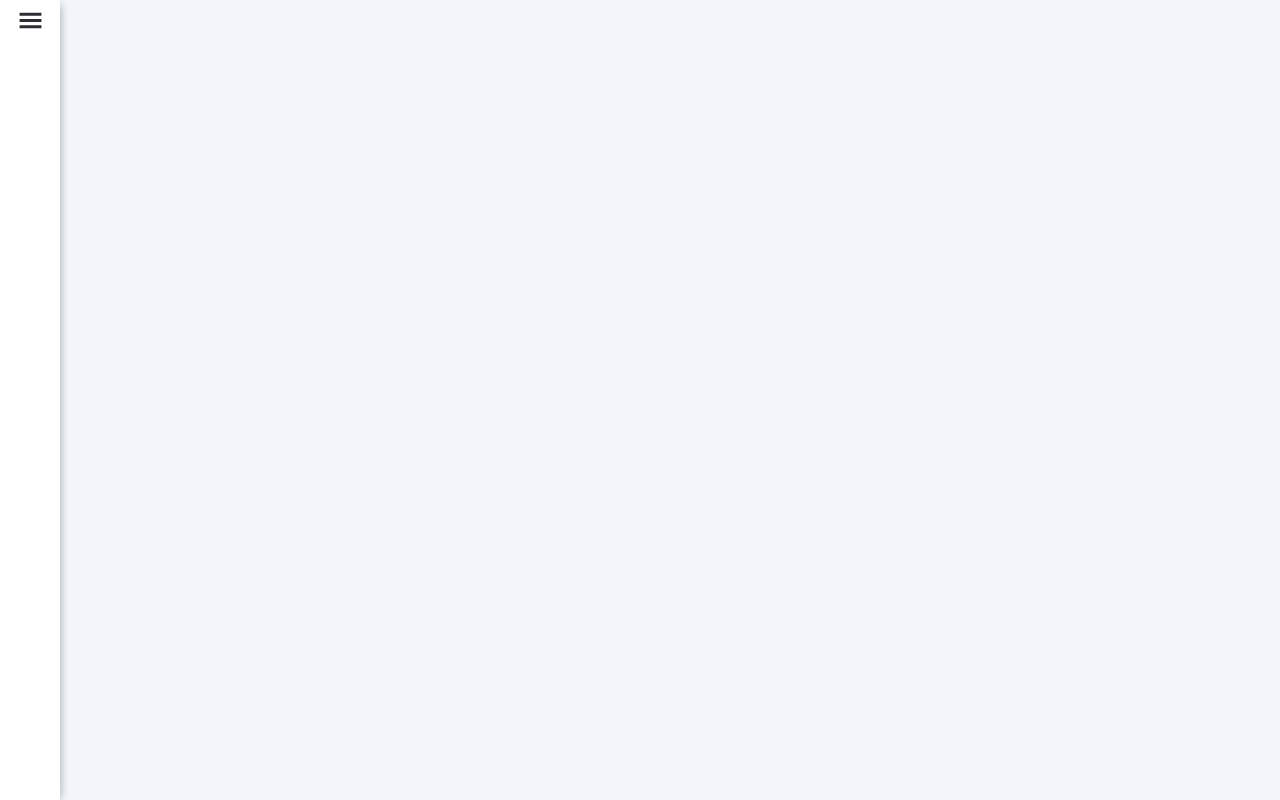
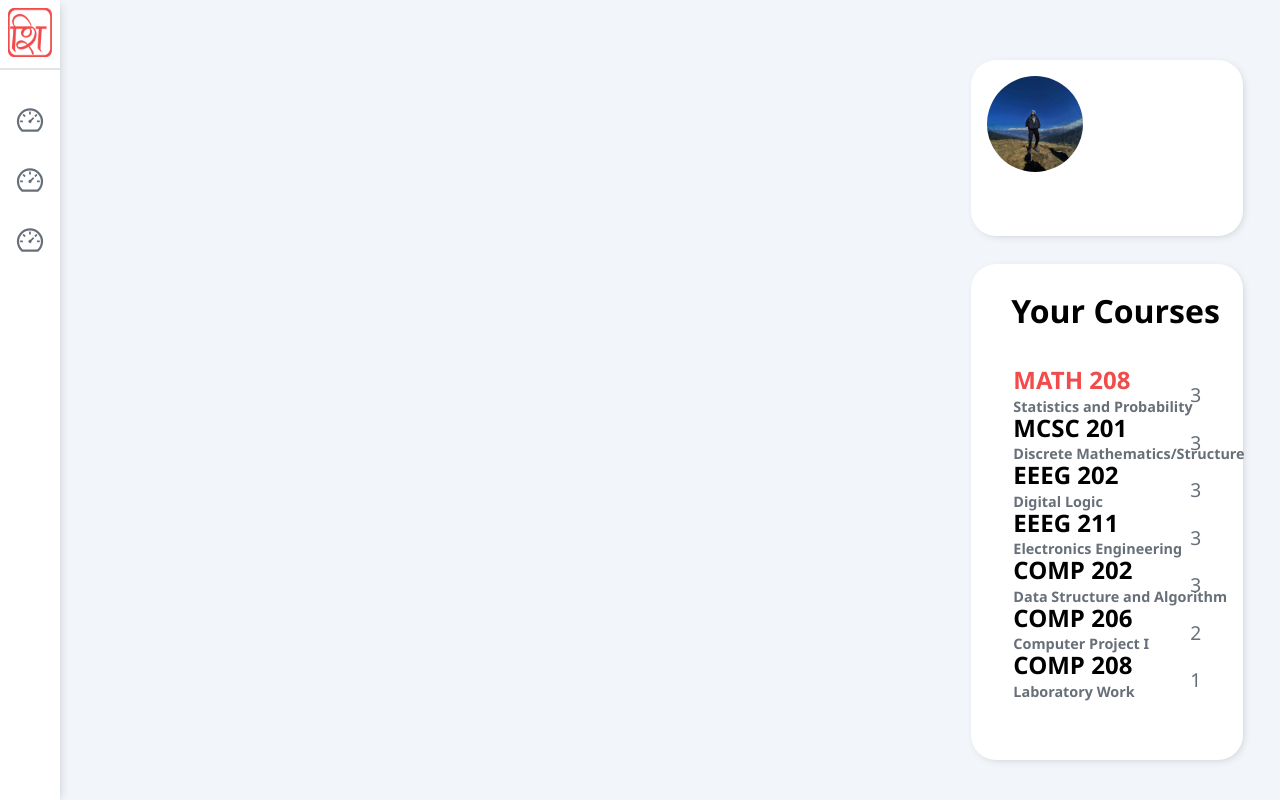
Before and after one commit to arpandaze/sikshyalaya, a React (Create React App) app in the folder frontend/: page /dashboard in a window 1280 px wide. Built offline with nearby package versions, Linux system fonts and the light colour scheme.

Commit message:
Finished reoccuring components and assets

```diff
--- /dev/null
+++ b/frontend/src/components/CourseBox.jsx
@@ -0,0 +1,97 @@
+import React, { useState } from "react";
+import { makeStyles, useTheme } from "@material-ui/core/styles";
+import colorscheme from "../utils/colors";
+import Grid from "@material-ui/core/Grid";
+import Box from "@material-ui/core/Box";
+import Image from "./Image";
+import profile from "../assets/pp.jpg";
+
+const styleSheet = {
+  courseBox: {
+    width: "85%",
+    height: "62vh",
+    position: "relative",
+    top: "11vh",
+    borderRadius: "25px",
+    background: colorscheme.white,
+    boxShadow: "2px 2px 10px -3px rgba(0,0,0,0.2)",
+  },
+
+  courseTextTitle: {
+    fontSize: "2em",
+    fontWeight: "bold",
+    position: "relative",
+    top: "25px",
+    left: "40px",
+  },
+  courseDetailBoxContainer: {
+    position: "relative",
+    top: "40px",
+  },
+  courseDetailBox: {
+    height: "3.4vw",
+    padding: "2px",
+  },
+  courseTextCode: {
+    fontSize: "1.5em",
+    fontWeight: "bold",
+    position: "relative",
+    top: "20px",
+    left: "40px",
+    lineHeight: "0.95em",
+    listStyleType: "none",
+  },
+  courseTextCodeSelected: {
+    fontSize: "1.5em",
+    fontWeight: "bold",
+    position: "relative",
+    top: "20px",
+    left: "40px",
+    lineHeight: "0.95em",
+    listStyleType: "none",
+    color: colorscheme.red4,
+  },
+  courseTextName: {
+    fontSize: "0.6em",
+    fontWeight: "600",
+    position: "relative",
+    listStyleType: "none",
+    color: colorscheme.grey1,
+  },
+  courseTextCredit: {
+    fontSize: "0.8em",
+    fontWeight: "400",
+    position: "absolute",
+    top: "15px",
+    right: "80px",
+    listStyleType: "none",
+    color: colorscheme.grey1,
+  },
+};
+const CourseBox = ({ courseList, selected, ...rest }) => {
+  return (
+    <>
+      <p style={styleSheet.courseTextTitle}>Your Courses</p>
+      {courseList.map((course) => (
+        <div style={styleSheet.courseDetailBoxContainer}>
+          <div style={styleSheet.courseDetailBox}>
+            <li
+              key={course.sn}
+              style={
+                selected == course.sn
+                  ? styleSheet.courseTextCodeSelected
+                  : styleSheet.courseTextCode
+              }
+            >
+              {course.code} <br></br>
+              <a style={styleSheet.courseTextName}>{course.name}</a>
+              <a style={styleSheet.courseTextCredit}>{course.credit}</a>
+            </li>
+          </div>
+        </div>
+      ))}
+    </>
+  );
+};
+
+export default CourseBox;
--- a/frontend/src/components/Image.jsx
+++ b/frontend/src/components/Image.jsx
@@ -7,8 +7,9 @@ const styleSheet = {
   },
 };
 
-const Image = ({ src, alt, ...rest }) => {
-  return <img {...rest} src={src} alt={alt} style={styleSheet.image} />;
+const Image = ({ src, alt, addStyles, ...rest }) => {
+  const finalStyles = { ...styleSheet.image, ...addStyles };
+  return <img {...rest} src={src} alt={alt} style={finalStyles} />;
 };
 
 export default Image;
--- /dev/null
+++ b/frontend/src/components/NavIcons.jsx
@@ -0,0 +1,49 @@
+import React, { useState } from "react";
+import colorscheme from "../utils/colors";
+import Grid from "@material-ui/core/Grid";
+import { Tooltip } from "@material-ui/core";
+
+const styleSheet = {
+  iconStyle: {
+    display: "flex",
+    marginTop: "30px",
+    cursor: "pointer",
+  },
+  verticalLine: {
+    display: "flex",
+    width: "5px",
+    height: "10px",
+    backgroundColor: colorscheme.red3,
+    margin: "0px",
+  },
+};
+
+const NavIcons = ({ name, title, icon, iconHovered, ...rest }) => {
+  const [hovered, setHovered] = useState(false);
+  const [clicked, setClicked] = useState(false);
+  const tooltip = false;
+
+  return (
+    <Tooltip title={title} disableHoverListener={tooltip} placement="right">
+      <Grid item>
+        <div
+          {...rest}
+          onMouseEnter={() => {
+            setHovered(true);
+          }}
+          onMouseLeave={() => {
+            setHovered(false);
+          }}
+          onClick={() => {
+            setClicked(true);
+          }}
+          style={styleSheet.iconStyle}
+        >
+          {hovered ? iconHovered : icon}
+        </div>
+      </Grid>
+    </Tooltip>
+  );
+};
+
+export default NavIcons;
--- /dev/null
+++ b/frontend/src/components/ProfileBar.jsx
@@ -0,0 +1,134 @@
+import React, { useState } from "react";
+import { makeStyles, useTheme } from "@material-ui/core/styles";
+import colorscheme from "../utils/colors";
+import Grid from "@material-ui/core/Grid";
+import Box from "@material-ui/core/Box";
+import Image from "./Image";
+import CourseBox from "./CourseBox";
+import profile from "../assets/pp.jpg";
+
+const styleSheet = {
+  root: { flexGrow: "1" },
+  profileBar: {
+    height: "100vh",
+    cursor: "pointer",
+  },
+  profileBox: {
+    width: "85%",
+    height: "22vh",
+    position: "relative",
+    top: "60px",
+    borderRadius: "25px",
+    background: colorscheme.white,
+    boxShadow: "2px 2px 10px -3px rgba(0,0,0,0.2)",
+    cursor: "pointer",
+  },
+  courseBox: {
+    width: "85%",
+    height: "62vh",
+    position: "relative",
+    top: "11vh",
+    borderRadius: "25px",
+    background: colorscheme.white,
+    boxShadow: "2px 2px 10px -3px rgba(0,0,0,0.2)",
+  },
+  profileImage: {
+    width: "12vh",
+    position: "relative",
+    top: "2vh",
+    left: "2vh",
+  },
+  image: {
+    borderRadius: "50%",
+  },
+  courseTextTitle: {
+    fontSize: "2em",
+    fontWeight: "bold",
+    position: "relative",
+    top: "25px",
+    left: "40px",
+  },
+  courseDetailBoxContainer: {
+    position: "relative",
+    top: "40px",
+  },
+  courseDetailBox: {
+    height: "3.4vw",
+    padding: "2px",
+  },
+  courseTextCode: {
+    fontSize: "1.5em",
+    fontWeight: "bold",
+    position: "relative",
+    top: "20px",
+    left: "40px",
+    lineHeight: "0.95em",
+    listStyleType: "none",
+  },
+  courseTextCodeSelected: {
+    fontSize: "1.5em",
+    fontWeight: "bold",
+    position: "relative",
+    top: "20px",
+    left: "40px",
+    lineHeight: "0.95em",
+    listStyleType: "none",
+    color: colorscheme.red4,
+  },
+  courseTextName: {
+    fontSize: "0.6em",
+    fontWeight: "600",
+    position: "relative",
+    listStyleType: "none",
+    color: colorscheme.grey1,
+  },
+  courseTextCredit: {
+    fontSize: "0.8em",
+    fontWeight: "400",
+    position: "absolute",
+    top: "15px",
+    right: "80px",
+    listStyleType: "none",
+    color: colorscheme.grey1,
+  },
+};
+const ProfileBar = ({ selected }) => {
+  const courses = [
+    {
+      sn: "1",
+      code: "MATH 208",
+      name: "Statistics and Probability",
+      credit: "3",
+    },
+    {
+      sn: "2",
+      code: "MCSC 201",
+      name: "Discrete Mathematics/Structure",
+      credit: "3",
+    },
+    { sn: "3", code: "EEEG 202", name: "Digital Logic", credit: "3" },
+    { sn: "4", code: "EEEG 211", name: "Electronics Engineering", credit: "3" },
+    {
+      sn: "5",
+      code: "COMP 202",
+      name: "Data Structure and Algorithm",
+      credit: "3",
+    },
+    { sn: "6", code: "COMP 206", name: "Computer Project I", credit: "2" },
+    { sn: "7", code: "COMP 208", name: "Laboratory Work", credit: "1" },
+  ];
+  return (
+    <Grid container direction="column" justify="center" alignItems="flex-end">
+      <Grid item style={styleSheet.profileBox}>
+        <div style={styleSheet.profileImage}>
+          <Image src={profile} alt={{ profile }} addStyles={styleSheet.image} />
+        </div>
+      </Grid>
+      <Grid item style={styleSheet.courseBox}>
+        <CourseBox courseList={courses} selected={1} />
+      </Grid>
+    </Grid>
+  );
+};
+
+export default ProfileBar;
--- a/frontend/src/components/SideBar.jsx
+++ b/frontend/src/components/SideBar.jsx
@@ -1,42 +1,40 @@
 import React, { useState } from "react";
 import { makeStyles, useTheme } from "@material-ui/core/styles";
-import Button from "../components/Button";
 import colorscheme from "../utils/colors";
-import List from "@material-ui/core/List";
-import ListItem from "@material-ui/core/ListItem";
-import ListItemIcon from "@material-ui/core/ListItemIcon";
-import ListItemText from "@material-ui/core/ListItemText";
-import Divider from "@material-ui/core/Divider";
-import { GiHamburgerMenu } from "react-icons/gi";
-import { AiFillDashboard } from "react-icons/ai";
-import { BiChevronsLeft } from "react-icons/bi";
+import { AiOutlineDashboard } from "react-icons/ai";
 import Grid from "@material-ui/core/Grid";
 import Box from "@material-ui/core/Box";
+import icon from "../assets/icon.png";
+import Image from "../components/Image";
+import { Link } from "react-router-dom";
+import { IconContext } from "react-icons";
+import NavIcons from "../components/NavIcons";
 
 const useStyles = makeStyles((theme) => ({
-	root: {
-		width: "60px",
-		height: "100vh",
-	},
-	sidebarClose: {
-		display: "flex",
+  root: { flexGrow: "1" },
+  sideBar: {
     margin: "0px",
     width: "60px",
     height: "100vh",
     backgroundColor: colorscheme.white,
-		display: "flex",
-		transition: "300ms",
     boxShadow: "2px 2px 10px -3px rgba(0,0,0,0.2)",
   },
-	sidebarOpen: {
-		margin: "0px",
-		display: "flex",
-		width: "150px",
-		height: "100vh",
-		backgroundColor: colorscheme.white,
-		display: "flex",
-		boxShadow: "2px 2px 10px -3px rgba(0,0,0,0.2)",
-		transition: "300ms",
+  horizontalLine: {
+    width: "60px",
+    height: "1.5px",
+    backgroundColor: colorscheme.grey2,
+    opacity: "0.3",
+    marginTop: "3px",
+    marginBottom: "5px",
+  },
+
+  sidebarLink: {
+    textDecoration: "none",
+    color: colorscheme.black,
+  },
+  iconStyle: {
+    marginTop: "30px",
+    cursor: "pointer",
   },
 }));
 
@@ -44,50 +42,50 @@ const sidebarItems = [
   {
     title: "Dashboard",
     route: "/dashboard",
-		icon: <AiFillDashboard size={25} />,
+    icon: <AiOutlineDashboard size={30} color={colorscheme.grey1} />,
+    iconHovered: <AiOutlineDashboard size={30} color={colorscheme.red3} />,
   },
   {
-		title: "Dashboard",
-		route: "/dashboard",
-		icon: <AiFillDashboard size={25} />,
+    title: "Quiz",
+    route: "/quiz",
+    icon: <AiOutlineDashboard size={30} color={colorscheme.grey1} />,
+    iconHovered: <AiOutlineDashboard size={30} color={colorscheme.red3} />,
   },
   {
-		title: "Dashboard",
-		route: "/dashboard",
-		icon: <AiFillDashboard size={25} />,
+    title: "Note",
+    route: "/note",
+    icon: <AiOutlineDashboard size={30} color={colorscheme.grey1} />,
+    iconHovered: <AiOutlineDashboard size={30} color={colorscheme.red3} />,
   },
 ];
 
 const SideBar = () => {
   const theme = useTheme();
   const classes = useStyles(theme);
-	const [sidebarOpen, setSidebarOpen] = useState(false);
-	const sidebarHandler = () => {
-		!sidebarOpen ? setSidebarOpen(true) : setSidebarOpen(false);
-	};
+  const [hovered, setHovered] = useState(false);
   return (
     <div className={classes.root}>
       <Grid
         container
         direction="column"
-				alignItems="flex-start"
-				className={classes.sidebarClose}
+        alignItems="flex-center"
+        className={classes.sideBar}
         spacing={2}
       >
-				<Grid
-					container
-					item
-					justify="center"
-					onClick={sidebarHandler}
-					className={
-						sidebarOpen ? classes.sidebarOpen : classes.sidebarClose
-					}
-				>
-					{sidebarOpen ? (
-						<BiChevronsLeft size="25" color={colorscheme.black} />
-					) : (
-						<GiHamburgerMenu size="25" color={colorscheme.black} />
-					)}
+        <Grid item>
+          <Image src={icon} alt={{ icon }} />
+        </Grid>
+        <div className={classes.horizontalLine}></div>
+        <Grid container direction="column" alignItems="center" justify="center">
+          {sidebarItems.map((item, index) => (
+            <Link to={item.route} className={classes.sidebarLink}>
+              <NavIcons
+                title={item.title}
+                icon={item.icon}
+                iconHovered={item.iconHovered}
+              />
+            </Link>
+          ))}
         </Grid>
       </Grid>
     </div>
--- a/frontend/src/index.css
+++ b/frontend/src/index.css
@@ -14,8 +14,3 @@ body {
   background-color: #f2f5f9;
   height: 100vh;
 }
-
-code {
-	font-family: source-code-pro, Menlo, Monaco, Consolas, "Courier New",
-		monospace;
-}
--- a/frontend/src/views/Dashboard/Dashboard.jsx
+++ b/frontend/src/views/Dashboard/Dashboard.jsx
@@ -2,44 +2,47 @@ import React, { useState } from "react";
 import { Formik, Field, Form } from "formik";
 import { Route, Switch, Redirect } from "react-router-dom";
 import Button from "../../components/Button";
-import theme from "../../utils/colors";
 import * as yup from "yup";
 import Tab from "../../components/Tab";
 import Grid from "@material-ui/core/Grid";
 import Image from "../../components/Image";
+import profile from "../../assets/pp.jpg";
 import SideBar from "../../components/SideBar";
+import colorscheme from "../../utils/colors";
+import ProfileBar from "../../components/ProfileBar";
 
-// const styleSheet = {
-//   sideBar: {
-//     height: "100vh",
-//     boxShadow: "2px 2px 13px -3px rgba(0,0,0,0.32)",
-//   },
-//   mainArea: { height: "100vh" },
-//   notification: {
-//     height: "100vh",
-//     border: "1px solid black",
-//   },
-// };
+const styleSheet = {
+  root: { flexGrow: "1" },
+  sideBar: {
+    width: "70px",
+    height: "100vh",
+  },
+  mainArea: { height: "100vh" },
+  profileBar: {
+    height: "100vh",
+    cursor: "pointer",
+  },
+};
 
 const Dashboard = () => {
-	return (
-		<div>
-			<SideBar />
-		</div>
-		// <Grid
-		//   container
-		//   direction="row"
-		//   justify="flex-start"
-		//   alignItems="center"
-		//   style={styleSheet.root}
-		// >
-		//   <Grid item xs={1} style={styleSheet.sideBar}>
-		//     <SideBar style={styleSheet.sideBar} />
-		//   </Grid>
-		//   <Grid item xs={9} style={styleSheet.mainArea}></Grid>
-		//   <Grid item xs={2} style={styleSheet.notification}></Grid>
-		// </Grid>
-	);
+  return (
+    <Grid
+      container
+      direction="row"
+      justify="flex-start"
+      alignItems="center"
+      style={styleSheet.root}
+      wrap="nowrap"
+    >
+      <Grid item style={styleSheet.sideBar}>
+        <SideBar />
+      </Grid>
+      <Grid xs={8} item style={styleSheet.mainArea}></Grid>
+      <Grid xs={3} item style={styleSheet.profileBar}>
+        <ProfileBar />
+      </Grid>
+    </Grid>
+  );
 };
 
 export default Dashboard;
```
Also changed, not shown: frontend/src/assets/icon.png (added), frontend/src/assets/pp.jpg (added). Lines whose indentation alone changed are shown as unchanged.
